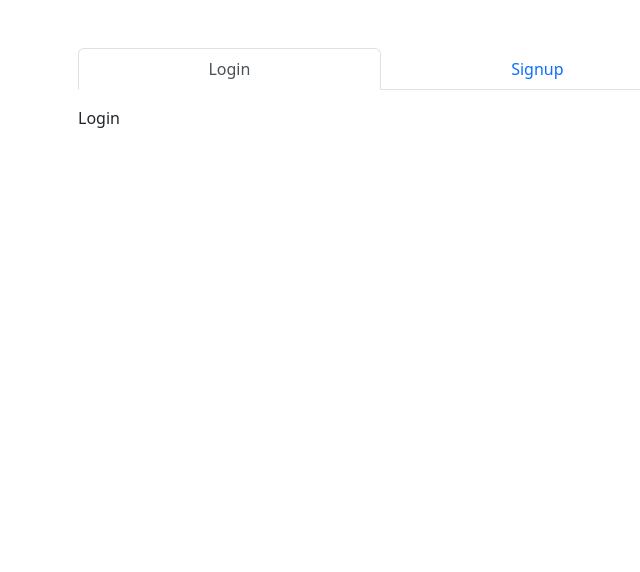
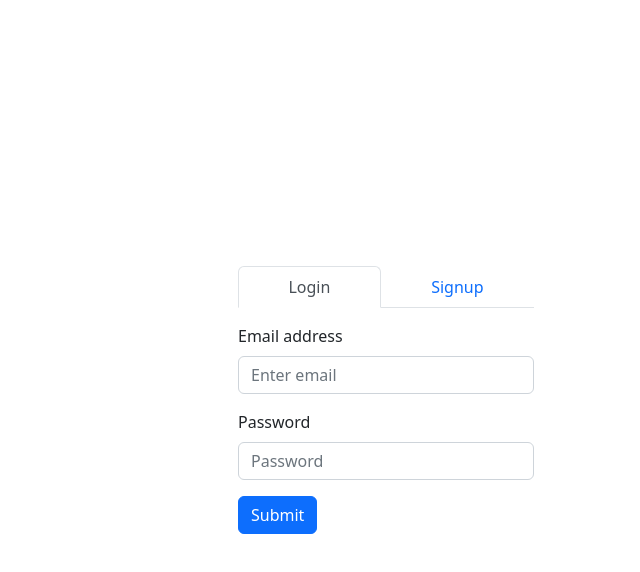
Before and after one commit to mustafahincal/talky, a React (Create React App) app in the folder client/: page / in a window 1280 px wide. Both pictures are taken after a click on the tab "Login". Shown: the top 572 px of the page, without its empty margins (254-894 px from the left). Built offline with nearby package versions, Linux system fonts and the light colour scheme.

Commit message:
add Login component

```diff
--- a/client/src/components/authentication/Login.tsx
+++ b/client/src/components/authentication/Login.tsx
@@ -1,7 +1,42 @@
-import React from "react";
+import { useState } from "react";
+import { Button, Form } from "react-bootstrap";
+const Login = () => {
+  const [email, setEmail] = useState<string>("");
+  const [password, setPassword] = useState<string>("");
 
-const Login = () => {
-  return <div>Login</div>;
+  const handleSubmit = (e: React.ChangeEvent<HTMLFormElement>) => {
+    e.preventDefault();
+  };
+
+  return (
+    <>
+      <Form>
+        <Form.Group className="mb-3" controlId="formBasicEmail">
+          <Form.Label>Email address</Form.Label>
+          <Form.Control
+            value={email}
+            onChange={(e) => setEmail(e.target.value)}
+            type="email"
+            placeholder="Enter email"
+          />
+        </Form.Group>
+
+        <Form.Group className="mb-3" controlId="formBasicPassword">
+          <Form.Label>Password</Form.Label>
+          <Form.Control
+            value={password}
+            onChange={(e) => setPassword(e.target.value)}
+            type="password"
+            placeholder="Password"
+          />
+        </Form.Group>
+
+        <Button variant="primary" type="submit">
+          Submit
+        </Button>
+      </Form>
+    </>
+  );
 };
 
 export default Login;
--- a/client/src/pages/HomePage.tsx
+++ b/client/src/pages/HomePage.tsx
@@ -4,8 +4,11 @@ import { Button, Container, Tab, Tabs } from "react-bootstrap";
 
 const HomePage = () => {
   return (
-    <div className="mt-5 d-flex justify-content-center align-items-center">
-      <Container className="w-50">
+    <div
+      className="d-flex justify-content-center align-items-center"
+      style={{ height: "100vh" }}
+    >
+      <Container className="w-25">
         <Tabs
           defaultActiveKey="profile"
           id="fill-tab-example"
```
Also changed, not shown: 1 other file (tests, documents, lock files or other folders).
